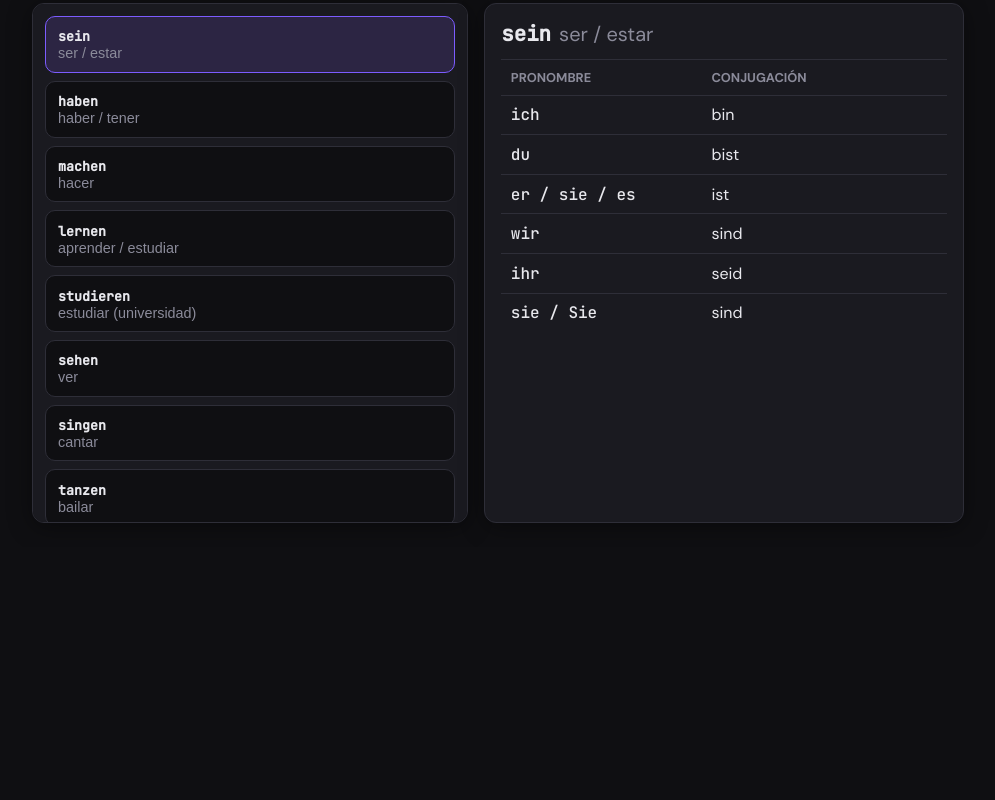
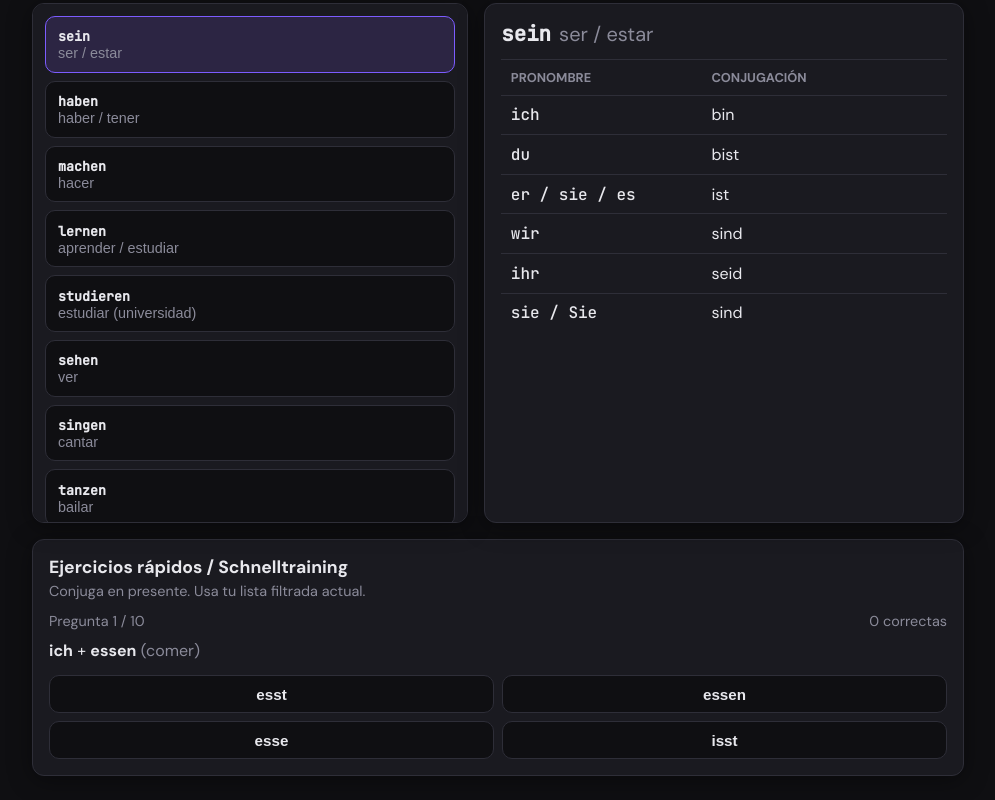
Before and after one commit to fabianraf/daslab, a React (Vite) app: page /verben in a window 1280 px wide. Shown: the part 287-1087 px from the top of the page, without its empty margins (142-1137 px from the left). Before the commit the page ends 834 px from the top, so only its background shows below. Built offline with nearby package versions, Linux system fonts and the light colour scheme.

Commit message:
verbs added

```diff
--- a/src/pages/Verben.css
+++ b/src/pages/Verben.css
@@ -197,6 +197,119 @@
   padding: 0.5rem;
 }
 
+.verben-exercise {
+  margin-top: 1rem;
+  background: var(--surface);
+  border: 1px solid var(--border);
+  border-radius: var(--radius);
+  box-shadow: var(--shadow);
+  padding: 1rem;
+}
+
+.verben-exercise-head h2 {
+  margin: 0 0 0.25rem 0;
+  font-size: 1.1rem;
+}
+
+.verben-exercise-head p {
+  margin: 0 0 0.75rem 0;
+  color: var(--text-muted);
+  font-size: 0.9rem;
+}
+
+.exercise-progress {
+  display: flex;
+  justify-content: space-between;
+  font-size: 0.9rem;
+  color: var(--text-muted);
+  margin-bottom: 0.65rem;
+}
+
+.exercise-prompt {
+  margin: 0 0 0.85rem 0;
+  font-size: 1rem;
+}
+
+.exercise-prompt span {
+  color: var(--text-muted);
+}
+
+.exercise-options {
+  display: grid;
+  grid-template-columns: repeat(2, minmax(0, 1fr));
+  gap: 0.5rem;
+}
+
+.exercise-option {
+  border: 1px solid var(--border);
+  background: var(--bg);
+  color: var(--text);
+  border-radius: 10px;
+  padding: 0.6rem 0.75rem;
+  font-size: 0.95rem;
+  font-weight: 600;
+  cursor: pointer;
+  transition: border-color 0.15s ease, transform 0.15s ease;
+}
+
+.exercise-option:hover:not(:disabled) {
+  border-color: var(--accent);
+  transform: translateY(-1px);
+}
+
+.exercise-option.correct {
+  border-color: var(--correct);
+  background: rgba(34, 197, 94, 0.15);
+  color: var(--correct);
+}
+
+.exercise-option.reveal-correct {
+  border-color: var(--correct);
+  background: rgba(34, 197, 94, 0.2);
+  color: var(--correct);
+}
+
+.exercise-option.wrong {
+  border-color: var(--wrong);
+  background: rgba(239, 68, 68, 0.15);
+  color: var(--wrong);
+}
+
+.exercise-feedback {
+  margin-top: 0.85rem;
+}
+
+.exercise-feedback p {
+  margin: 0 0 0.6rem 0;
+}
+
+.exercise-feedback.correct {
+  color: var(--correct);
+}
+
+.exercise-feedback.wrong {
+  color: var(--wrong);
+}
+
+.exercise-next {
+  border: none;
+  border-radius: 10px;
+  background: var(--accent);
+  color: #fff;
+  padding: 0.55rem 0.85rem;
+  font-size: 0.9rem;
+  font-weight: 600;
+  cursor: pointer;
+}
+
+.exercise-next:hover {
+  background: var(--accent-hover);
+}
+
+.exercise-result p {
+  margin: 0 0 0.7rem 0;
+}
+
 @media (max-width: 760px) {
   .verben-main {
     grid-template-columns: 1fr;
@@ -212,4 +325,8 @@
     grid-template-columns: 1fr;
     gap: 0.25rem;
   }
+
+  .exercise-options {
+    grid-template-columns: 1fr;
+  }
 }
--- a/src/pages/Verben.jsx
+++ b/src/pages/Verben.jsx
@@ -10,10 +10,49 @@ function normalize(text) {
     .replace(/\p{Diacritic}/gu, '')
 }
 
+const EXERCISE_QUESTIONS = 10
+
+function shuffle(array) {
+  const arr = [...array]
+  for (let i = arr.length - 1; i > 0; i -= 1) {
+    const j = Math.floor(Math.random() * (i + 1))
+    ;[arr[i], arr[j]] = [arr[j], arr[i]]
+  }
+  return arr
+}
+
+function pickRandom(array) {
+  return array[Math.floor(Math.random() * array.length)]
+}
+
+function buildQuestion(pool) {
+  const safePool = pool.length > 0 ? pool : VERBS
+  const verb = pickRandom(safePool)
+  const pronoun = pickRandom(PRONOUN_ROWS)
+  const correct = verb.conjugation[pronoun.id]
+
+  // Distractores del mismo verbo (distintos pronombres) para subir dificultad.
+  const sameVerbForms = [...new Set(PRONOUN_ROWS.map((row) => verb.conjugation[row.id]).filter(Boolean))]
+  const distractors = shuffle(sameVerbForms.filter((form) => form !== correct)).slice(0, 3)
+
+  const options = shuffle([correct, ...distractors])
+
+  return { verb, pronoun, correct, options }
+}
+
+function buildExercise(pool) {
+  return Array.from({ length: EXERCISE_QUESTIONS }, () => buildQuestion(pool))
+}
+
 export default function Verben() {
   const [queryDe, setQueryDe] = useState('')
   const [queryEs, setQueryEs] = useState('')
   const [selected, setSelected] = useState(VERBS[0].infinitive)
+  const [exercise, setExercise] = useState(() => buildExercise(VERBS))
+  const [questionIndex, setQuestionIndex] = useState(0)
+  const [exerciseScore, setExerciseScore] = useState({ correct: 0, total: 0 })
+  const [exerciseFeedback, setExerciseFeedback] = useState(null)
+  const [selectedOption, setSelectedOption] = useState(null)
 
   const filtered = useMemo(() => {
     const de = normalize(queryDe).trim()
@@ -29,6 +68,36 @@ export default function Verben() {
     const inFiltered = filtered.find((v) => v.infinitive === selected)
     return inFiltered || filtered[0] || null
   }, [filtered, selected])
+
+  const currentQuestion = exercise[questionIndex]
+  const isLastQuestion = questionIndex >= exercise.length - 1
+  const isExerciseDone = exerciseFeedback === 'done'
+
+  const resetExercise = () => {
+    setExercise(buildExercise(filtered.length > 0 ? filtered : VERBS))
+    setQuestionIndex(0)
+    setExerciseScore({ correct: 0, total: 0 })
+    setExerciseFeedback(null)
+    setSelectedOption(null)
+  }
+
+  const handleExerciseAnswer = (option) => {
+    if (!currentQuestion || exerciseFeedback) return
+    const isCorrect = option === currentQuestion.correct
+    setSelectedOption(option)
+    setExerciseScore((s) => ({ correct: s.correct + (isCorrect ? 1 : 0), total: s.total + 1 }))
+    setExerciseFeedback(isCorrect ? 'correct' : 'wrong')
+  }
+
+  const nextQuestion = () => {
+    if (isLastQuestion) {
+      setExerciseFeedback('done')
+      return
+    }
+    setQuestionIndex((i) => i + 1)
+    setExerciseFeedback(null)
+    setSelectedOption(null)
+  }
 
   return (
     <div className="verben-page">
@@ -113,6 +182,73 @@ export default function Verben() {
           )}
         </section>
       </main>
+
+      <section className="verben-exercise">
+        <div className="verben-exercise-head">
+          <h2>Ejercicios rápidos / Schnelltraining</h2>
+          <p>
+            Conjuga en presente. {filtered.length > 0 ? 'Usa tu lista filtrada actual.' : 'Usa todos los verbos.'}
+          </p>
+        </div>
+
+        {currentQuestion && !isExerciseDone ? (
+          <>
+            <div className="exercise-progress">
+              <span>Pregunta {questionIndex + 1} / {exercise.length}</span>
+              <span>{exerciseScore.correct} correctas</span>
+            </div>
+            <p className="exercise-prompt">
+              <strong>{currentQuestion.pronoun.label}</strong> + <strong>{currentQuestion.verb.infinitive}</strong>
+              <span> ({currentQuestion.verb.translation})</span>
+            </p>
+            <div className="exercise-options">
+              {currentQuestion.options.map((option) => {
+                const isCorrect = option === currentQuestion.correct
+                const isSelectedWrong = exerciseFeedback === 'wrong' && selectedOption === option && !isCorrect
+                return (
+                  <button
+                    key={option}
+                    type="button"
+                    className={`exercise-option ${
+                      exerciseFeedback === 'correct' && isCorrect ? 'correct' : ''
+                    } ${exerciseFeedback === 'wrong' && isCorrect ? 'reveal-correct' : ''} ${
+                      isSelectedWrong ? 'wrong' : ''
+                    }`}
+                    onClick={() => handleExerciseAnswer(option)}
+                    disabled={Boolean(exerciseFeedback)}
+                  >
+                    {option}
+                  </button>
+                )
+              })}
+            </div>
+
+            {exerciseFeedback && exerciseFeedback !== 'done' ? (
+              <div className={`exercise-feedback ${exerciseFeedback}`}>
+                {exerciseFeedback === 'correct' ? (
+                  <p>✓ Correcto / Richtig</p>
+                ) : (
+                  <p>
+                    Correcto: <strong>{currentQuestion.correct}</strong>
+                  </p>
+                )}
+                <button type="button" className="exercise-next" onClick={nextQuestion}>
+                  {isLastQuestion ? 'Ver resultado final' : 'Siguiente'}
+                </button>
+              </div>
+            ) : null}
+          </>
+        ) : (
+          <div className="exercise-result">
+            <p>
+              Resultado: <strong>{exerciseScore.correct} / {exercise.length}</strong>
+            </p>
+            <button type="button" className="exercise-next" onClick={resetExercise}>
+              Nuevo ejercicio
+            </button>
+          </div>
+        )}
+      </section>
     </div>
   )
 }
```
